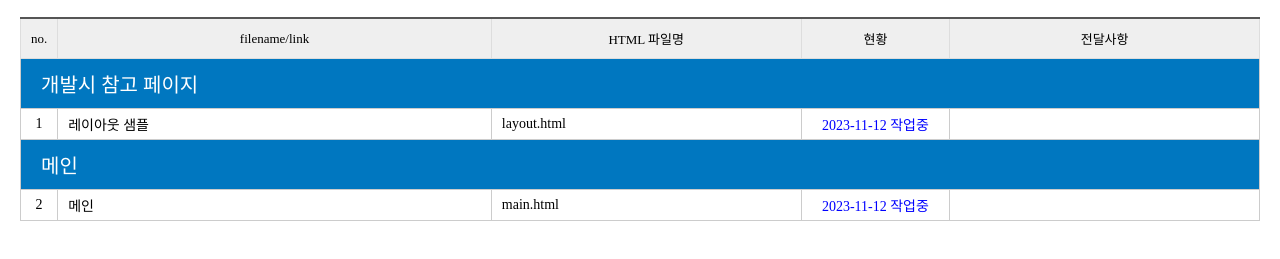
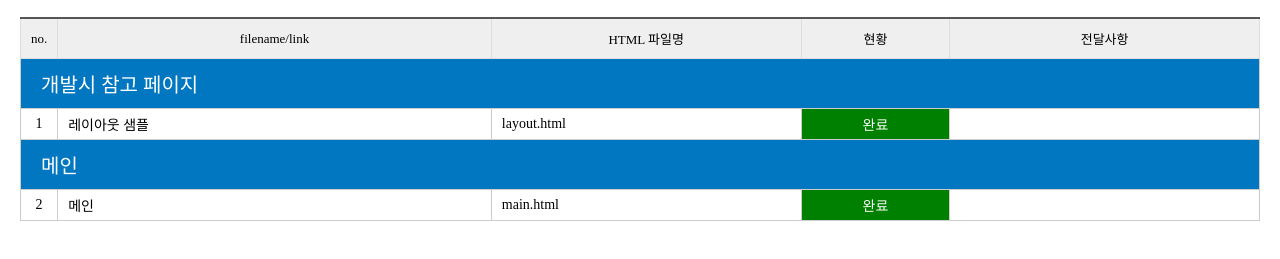
Before and after one commit to kik87827/mainbiz, a website: page src/codinglist.html in a window 1280 px wide. Shown: the part 113-372 px from the top of the page. Drawn offline with nearby package versions, Linux system fonts and the light colour scheme; files that its build step writes are made by us from their sources; files whose address does not match are found by name; a web font is replaced by a local one.

Commit message:
코딩리스트 현행화

```diff
--- a/src/codinglist.html
+++ b/src/codinglist.html
@@ -95,7 +95,7 @@ a:hover {text-decoration:underline;}
 					<td class="no"></td>
 					<td class="link"><a href="layout.html" target="_blank">레이아웃 샘플</a></td>
 					<td class="td_url"></td>
-					<td class="work ing"></td>
+					<td class="work end"></td>
 					<td class="bgo"></td>
 				</tr>
 				<tr class="depth">
@@ -105,7 +105,7 @@ a:hover {text-decoration:underline;}
 					<td class="no"></td>
 					<td class="link"><a href="main.html" target="_blank">메인</a></td>
 					<td class="td_url"></td>
-					<td class="work ing"></td>
+					<td class="work end"></td>
 					<td class="bgo"></td>
 				</tr>
 			</tbody>
```
